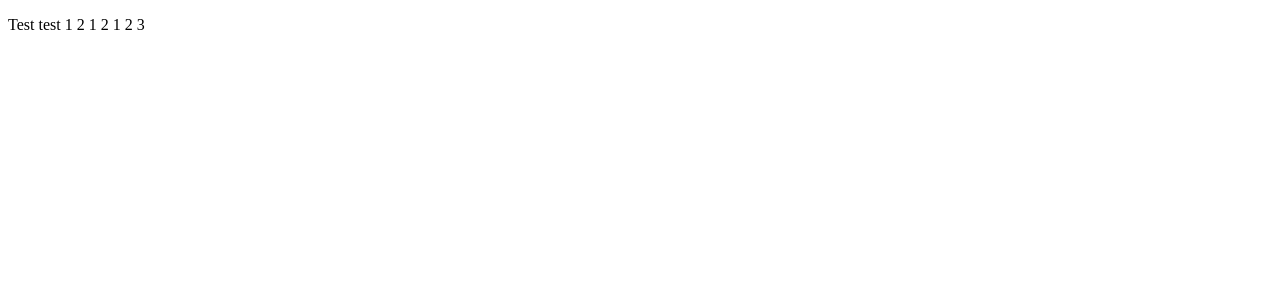
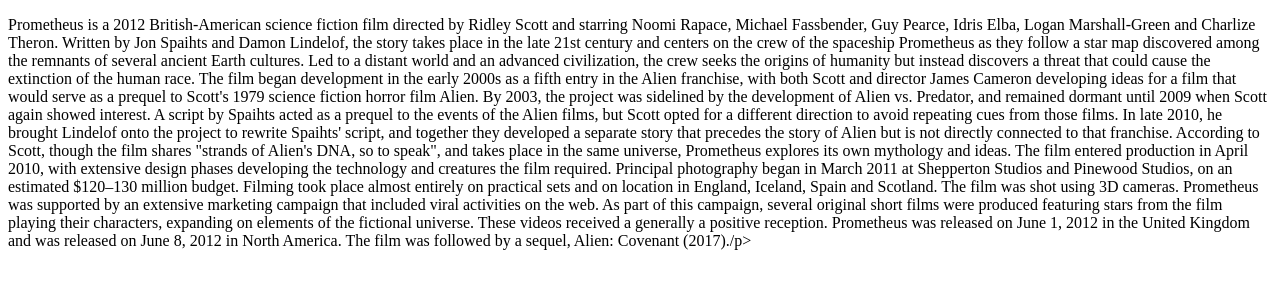
Before and after one commit to ryandufault/Prometheus, a plain HTML site: page index.html in a window 1280 px wide. Drawn offline with Linux system fonts and the light colour scheme.

Commit message:
Update index.html
Description de prometheus

```diff
--- a/index.html
+++ b/index.html
@@ -1,11 +1,39 @@
 <!DOCTYPE html>
 <html lang="en">
+
 <head>
     <meta charset="UTF-8">
     <meta name="viewport" content="width=device-width, initial-scale=1.0">
     <title>Document</title>
 </head>
+
 <body>
-    <p>Test test 1 2 1 2 1 2 3</p>
+    <p>Prometheus is a 2012 British-American science fiction film directed by Ridley Scott and starring Noomi Rapace,
+        Michael Fassbender, Guy Pearce, Idris Elba, Logan Marshall-Green and Charlize Theron. Written by Jon Spaihts and
+        Damon Lindelof, the story takes place in the late 21st century and centers on the crew of the spaceship
+        Prometheus as they follow a star map discovered among the remnants of several ancient Earth cultures. Led to a
+        distant world and an advanced civilization, the crew seeks the origins of humanity but instead discovers a
+        threat that could cause the extinction of the human race.
+        The film began development in the early 2000s as a fifth entry in the Alien franchise, with both Scott and
+        director James Cameron developing ideas for a film that would serve as a prequel to Scott's 1979 science fiction
+        horror film Alien. By 2003, the project was sidelined by the development of Alien vs. Predator, and remained
+        dormant until 2009 when Scott again showed interest. A script by Spaihts acted as a prequel to the events of the
+        Alien films, but Scott opted for a different direction to avoid repeating cues from those films. In late 2010,
+        he brought Lindelof onto the project to rewrite Spaihts' script, and together they developed a separate story
+        that precedes the story of Alien but is not directly connected to that franchise. According to Scott, though the
+        film shares "strands of Alien's DNA, so to speak", and takes place in the same universe, Prometheus explores its
+        own mythology and ideas.
+
+        The film entered production in April 2010, with extensive design phases developing the technology and creatures
+        the film required. Principal photography began in March 2011 at Shepperton Studios and Pinewood Studios, on an
+        estimated $120–130 million budget. Filming took place almost entirely on practical sets and on location in
+        England, Iceland, Spain and Scotland. The film was shot using 3D cameras.
+
+        Prometheus was supported by an extensive marketing campaign that included viral activities on the web. As part
+        of this campaign, several original short films were produced featuring stars from the film playing their
+        characters, expanding on elements of the fictional universe. These videos received a generally a positive
+        reception. Prometheus was released on June 1, 2012 in the United Kingdom and was released on June 8, 2012 in
+        North America. The film was followed by a sequel, Alien: Covenant (2017)./p>
 </body>
+
 </html>
```
